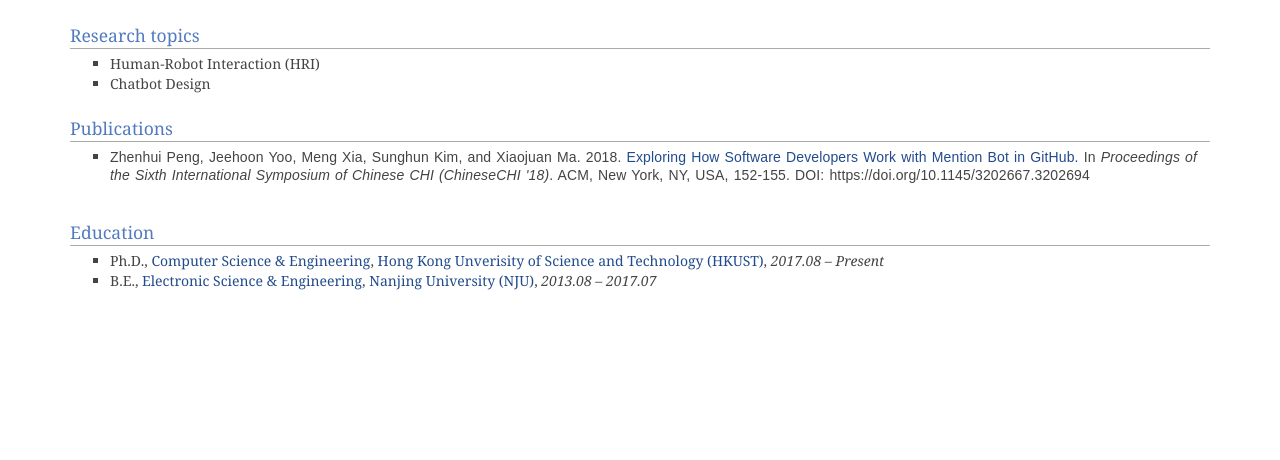
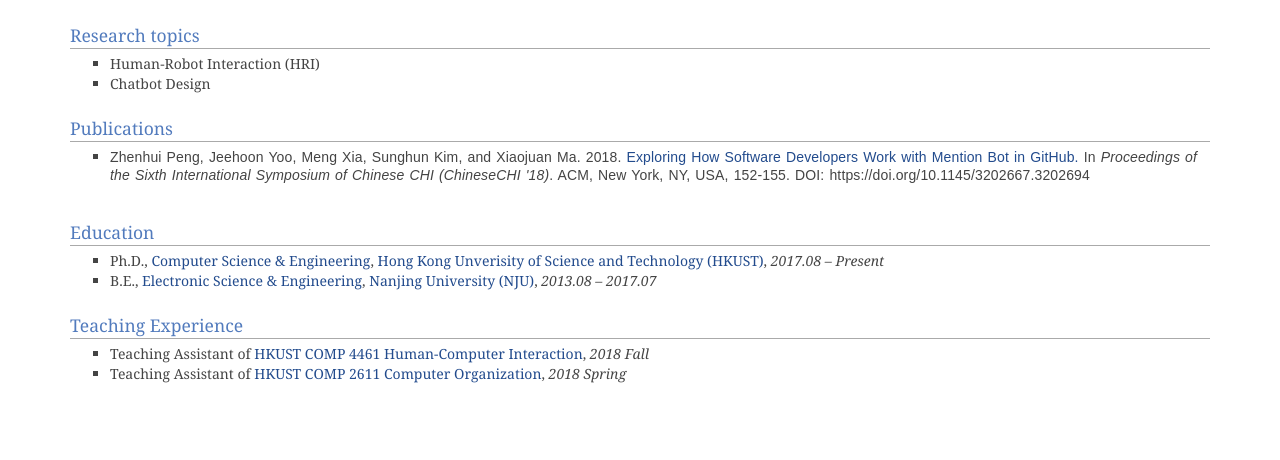
Before and after one commit to PenguinZhou/PenguinZhou.github.io, a Jekyll site: the page about.html, which Jekyll copies as it is, in a window 1280 px wide. Shown: the part 477-937 px from the top of the page. Built offline with Jekyll 4.4.1, drawn with Linux system fonts in a browser that asks for light colours; nearby versions of some CDN libraries; library files that are not in the unit come from our copies; before the commit the page ends 900 px from its top, so only the background shows below that.

Commit message:
Add TA experience

```diff
--- a/about.html
+++ b/about.html
@@ -99,6 +99,12 @@
 								<li>Ph.D., <a href="https://www.cse.ust.hk/">Computer Science &amp; Engineering</a>, <a href="http://www.ust.hk/">Hong Kong Unverisity of Science and Technology (HKUST)</a>, <i>2017.08 &ndash; Present</i></li>
 								<li>B.E., <a href="http://ese.nju.edu.cn/">Electronic Science &amp; Engineering</a>, <a href="https://www.nju.edu.cn/">Nanjing University (NJU)</a>, <i>2013.08 &ndash; 2017.07</i></li>
 							</ul>
+
+							<h2>Teaching Experience</h2>
+							<ul>
+								<li>Teaching Assistant of <a href="https://www.cse.ust.hk/~mxj/page/COMP4461-201809.html">HKUST COMP 4461 Human-Computer Interaction</a>, <i>2018 Fall</i></li>
+								<li>Teaching Assistant of <a href="https://course.cse.ust.hk/comp2611/">HKUST COMP 2611 Computer Organization</a>, <i>2018 Spring</i></li>
+							</ul>
 						<!--</div>-->
 					</main>
 				</div>
```
Also changed, not shown: index.html (+9 -2 lines).
